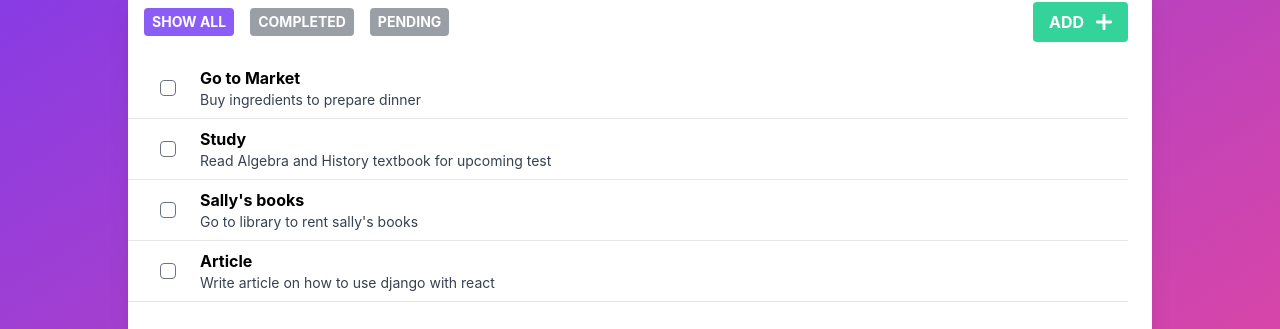
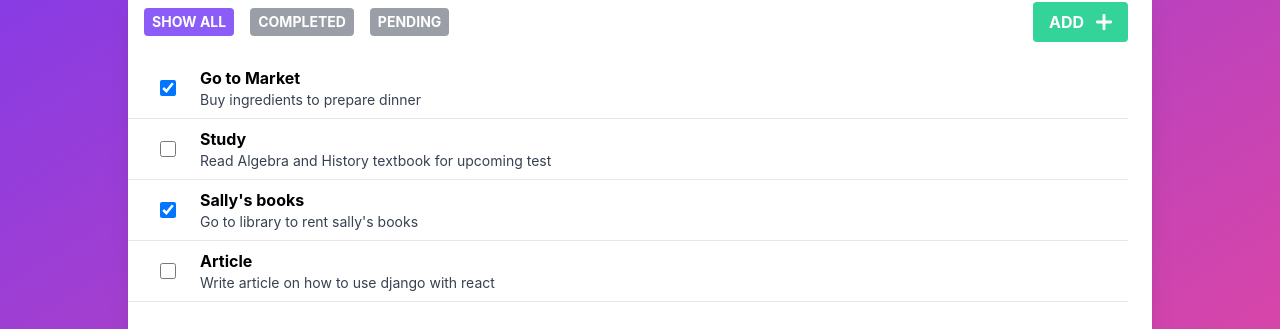
Before and after one commit to Devfire-Labs/todo-frontend, a React (Create React App) app: page / in a window 1280 px wide. Shown: the part 174-503 px from the top of the page. Built offline with nearby package versions, Linux system fonts and the light colour scheme.

Commit message:
Fix checkbox styling

```diff
--- a/package.json
+++ b/package.json
@@ -39,5 +39,6 @@
 			"last 1 firefox version",
 			"last 1 safari version"
 		]
-	}
+	},
+	"devDependencies": {}
 }
--- a/src/components/ToDo.jsx
+++ b/src/components/ToDo.jsx
@@ -11,7 +11,7 @@ export const ToDo = ({ title, description, id, completed }) => {
 				name='checkbox'
 				id=''
 				onChange={(e) => {}}
-				className='form-checkbox text-purple-500 mx-6 appearance-none border border-gray-500 w-4 h-4 rounded text-white checked:border-transparent focus:outline-none '
+				className='form-checkbox text-purple-500 mx-6 border border-gray-500 w-4 h-4 rounded text-white checked:border-transparent focus:outline-none '
 			/>
 			<div className=''>
 				<h2 className='text-black font-bold'>{title}</h2>
--- a/tailwind.config.js
+++ b/tailwind.config.js
@@ -5,7 +5,7 @@ module.exports = {
 		extend: {},
 	},
 	variants: {
-		extend: { backgroundColor: ['checked'] },
+		extend: { backgroundColor: ['checked'], textColor: ['checked'] },
 	},
 	plugins: [],
 };
```
Also changed, not shown: 1 other file (tests, documents, lock files or other folders).
